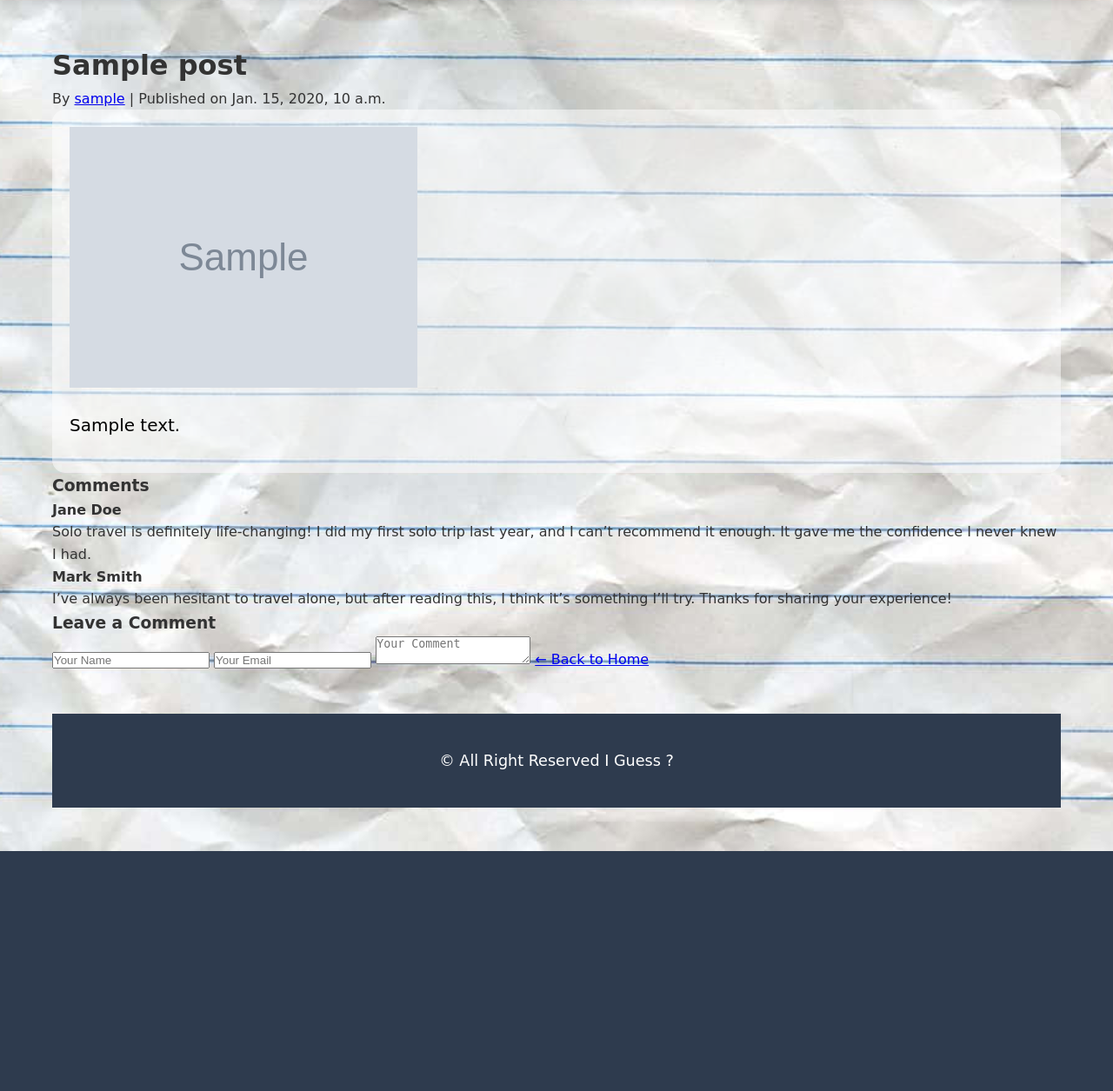
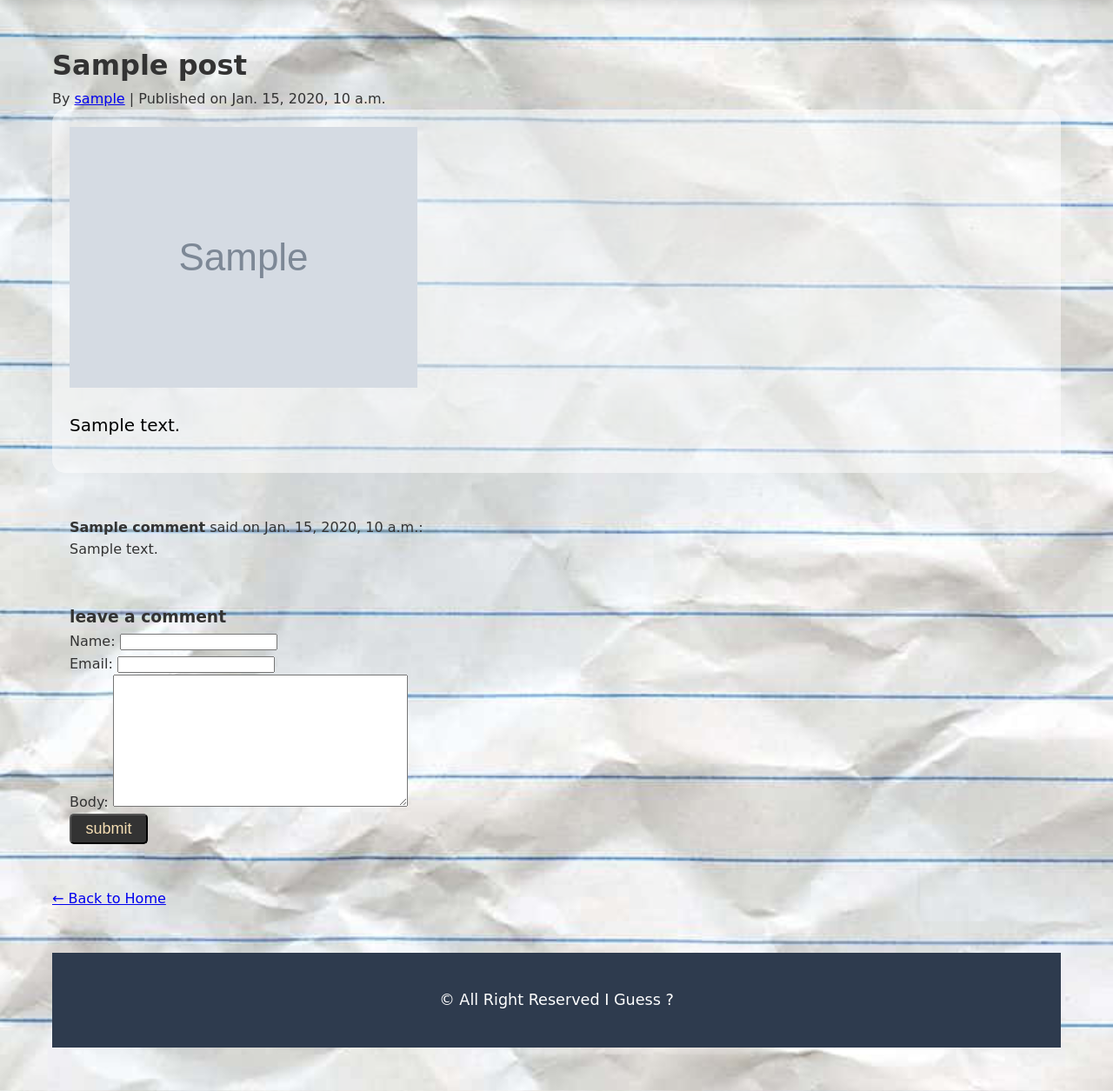
Before and after one commit to pariya-tavangar/Jojogeek-Blog, a Django app: page /post/1/ in a window 1280 px wide. Shown: the part 250-1505 px from the top of the page at 87% size. Before the commit the page ends 1229 px from the top, so only its background shows below. Run offline with Django 5.2, Linux system fonts and the light colour scheme; tables that the repository leaves empty hold one stand-in row (values such as "Sample post"); grey boxes marked "Sample" are stand-in pictures.

Commit message:
comments-added

```diff
--- /dev/null
+++ b/blog/forms.py
@@ -0,0 +1,7 @@
+from django import forms
+from .models import Comment
+
+class CommentForm (forms.ModelForm):
+    class Meta:
+        model = Comment
+        fields = ['name','email','body']
--- a/blog/models.py
+++ b/blog/models.py
@@ -9,10 +9,18 @@ class Post(models.Model):
     created_at = models.DateTimeField(default=timezone.now)
     image = models.ImageField(upload_to='post_images/', blank=True, null=True)
 
-
+class Comment(models.Model):
+    post = models.ForeignKey(Post,related_name='comments',
+                             on_delete=models.CASCADE)
+    name = models.CharField(max_length=100)
+    email = models.EmailField()
+    body = models.TextField()
+    created_at = models.DateTimeField(auto_now_add=True)
+    approved = models.BooleanField(default=False)
 
     def __str__(self):
-        return self.title
+        return f'Comment by {self.name}'
+
 
     class Meta:
         ordering = ['-created_at']
--- a/blog/templates/blog/post_detail.html
+++ b/blog/templates/blog/post_detail.html
@@ -21,27 +21,27 @@
             <p>{{ post.body|linebreaks }}</p>
     </div>
 
-        <div class="comments-section">
-            <h3>Comments</h3>
-            <div class="comment">
-                <h4>Jane Doe</h4>
-                <p>Solo travel is definitely life-changing! I did my first solo trip last year, and I can’t recommend it enough. It gave me the confidence I never knew I had.</p>
+
+    <div class="container">
+        {% for comment in comments %}
+            <div>
+                <strong>{{comment.name}}</strong> said on {{comment.created_at}}:
+                <p>{{comment.body}}</p>
             </div>
-            <div class="comment">
-                <h4>Mark Smith</h4>
-                <p>I’ve always been hesitant to travel alone, but after reading this, I think it’s something I’ll try. Thanks for sharing your experience!</p>
-            </div>
-        </div>
-
-        <!-- Comment Form -->
-        <div class="comment-form">
-            <h3>Leave a Comment</h3>
-            <form action="#" method="post">
-                <input type="text" name="name" placeholder="Your Name" required>
-                <input type="email" name="email" placeholder="Your Email" required>
-                <textarea name="message" placeholder="Your Comment" required></textarea>
+            {% empty %}
+            <p>No comments yet...</p>
+        {% endfor %}
+    </div>
 
 
+    <div class="container">
+        <h3>leave a comment</h3>
+        <form method="post">
+            {% csrf_token %}
+            {{ form.as_p }}
+            <button type="submit" id="search-it">submit</button>
+        </form>
+    </div>
 
     <a href="{% url 'home' %}">← Back to Home</a>
 
--- a/blog/views.py
+++ b/blog/views.py
@@ -1,6 +1,7 @@
 from django.shortcuts import render, get_object_or_404
-from .models import Post
+from .models import Post,Comment
 from django.db.models import Q
+from .forms import CommentForm
 
 def home(request):
 
@@ -15,7 +16,22 @@ def home(request):
 
 def post_detail(request, pk):
     post = get_object_or_404(Post, pk=pk)
-    return render(request, 'blog/post_detail.html', {'post': post})
+    comments = post.comments.filter(approved=True)
+
+    if request.method == 'POST':
+        form = CommentForm(request.POST)
+        if form.is_valid():
+            comment = form.save(commit=False)
+            comment.post = post
+            comment.save()
+            form = CommentForm()
+    else:
+        form = CommentForm()
+    return render(request, 'blog/post_detail.html',
+                   {'post': post,
+                    'comments':comments,
+                    'form':form
+                    })
 
 def all_posts(request):
     allpost = Post.objects.all()
```
Also changed, not shown: blog/admin.py (+9 -1 lines), blog/migrations/0003_comment.py (added).
